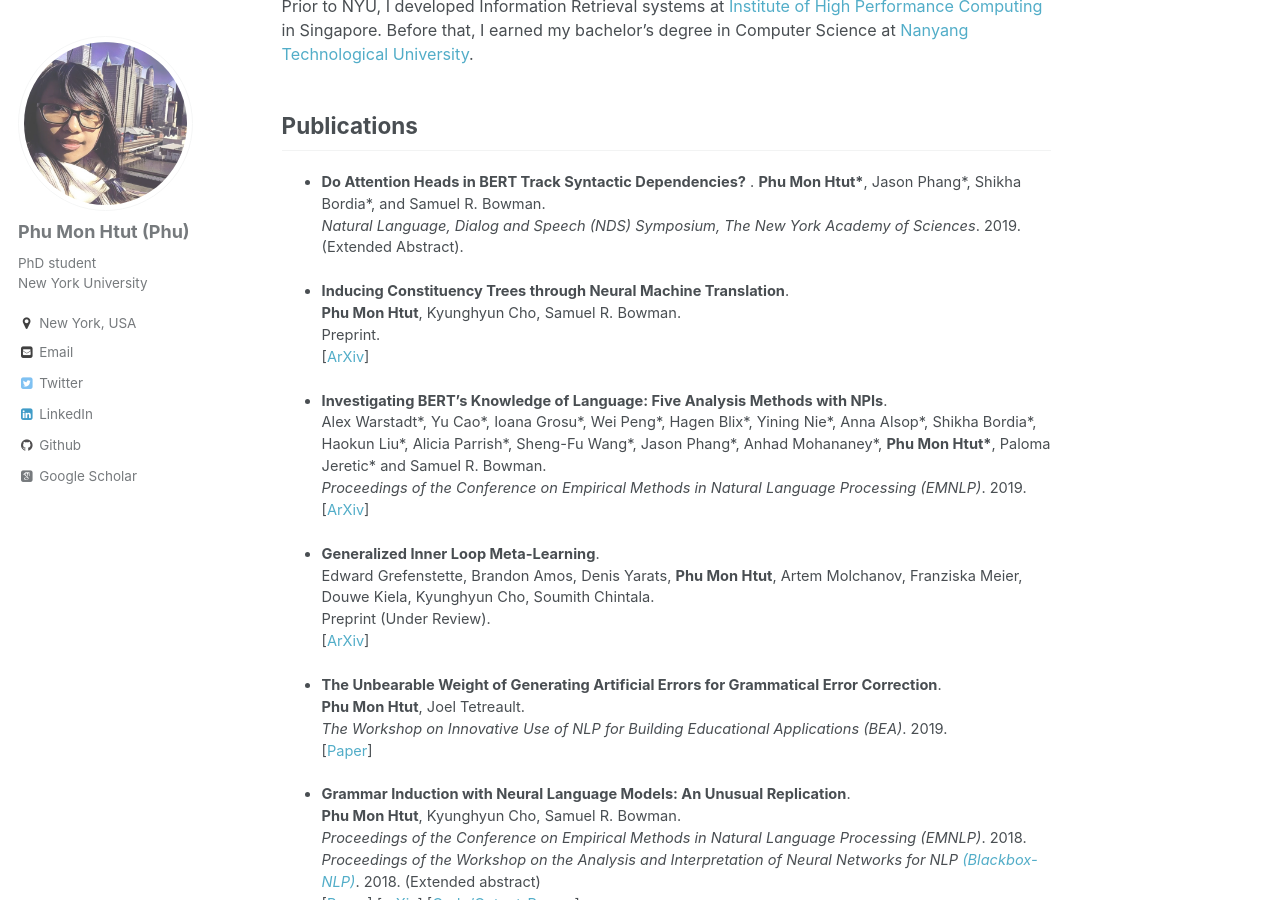
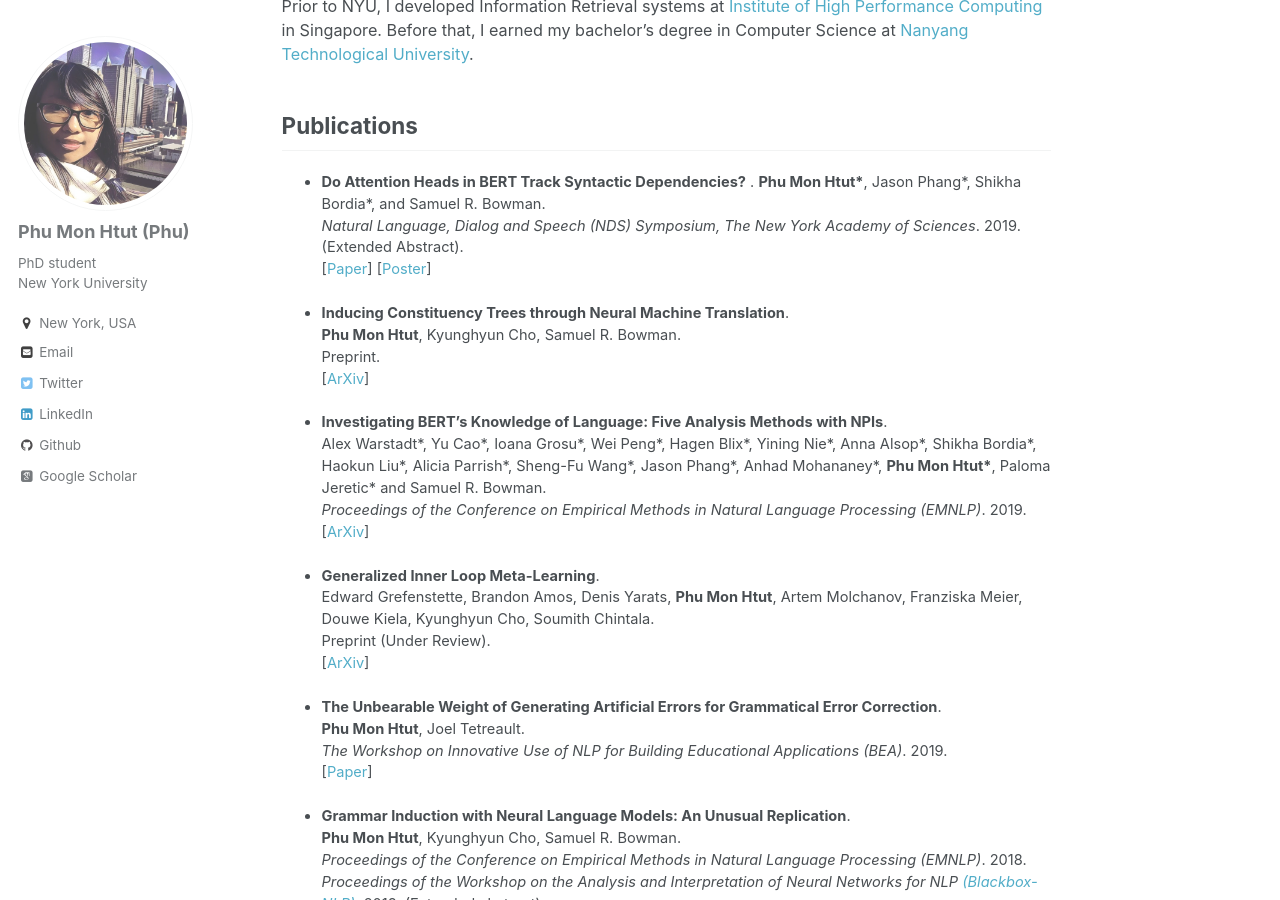
Before and after one commit to phu-pmh/phu-pmh.github.io, a Jekyll site: the page built from _pages/about.md, in a window 1280 px wide and 900 px high, scrolled down 302 px. Built offline with Jekyll 4.4.1, drawn with Linux system fonts in a browser that asks for light colours; some web fonts are replaced.

Commit message:
Update about.md

```diff
--- a/_pages/about.md
+++ b/_pages/about.md
@@ -21,6 +21,7 @@ Publications
 * **Do Attention Heads in BERT Track Syntactic Dependencies?** .
    __Phu Mon Htut\*__, Jason Phang\*, Shikha Bordia\*, and Samuel R. Bowman.
    *Natural Language, Dialog and Speech (NDS) Symposium, The New York Academy of Sciences*. 2019. (Extended Abstract).
+   [[Paper](http://phumonhtut.me/publications/2019NDS/BERT_Attention_analysis.pdf)] [[Poster](http://phumonhtut.me/publications/2019NDS/NDSposter.pdf)]
 
 * **Inducing Constituency Trees through Neural Machine Translation**.
   __Phu Mon Htut__, Kyunghyun Cho, Samuel R. Bowman.
```
